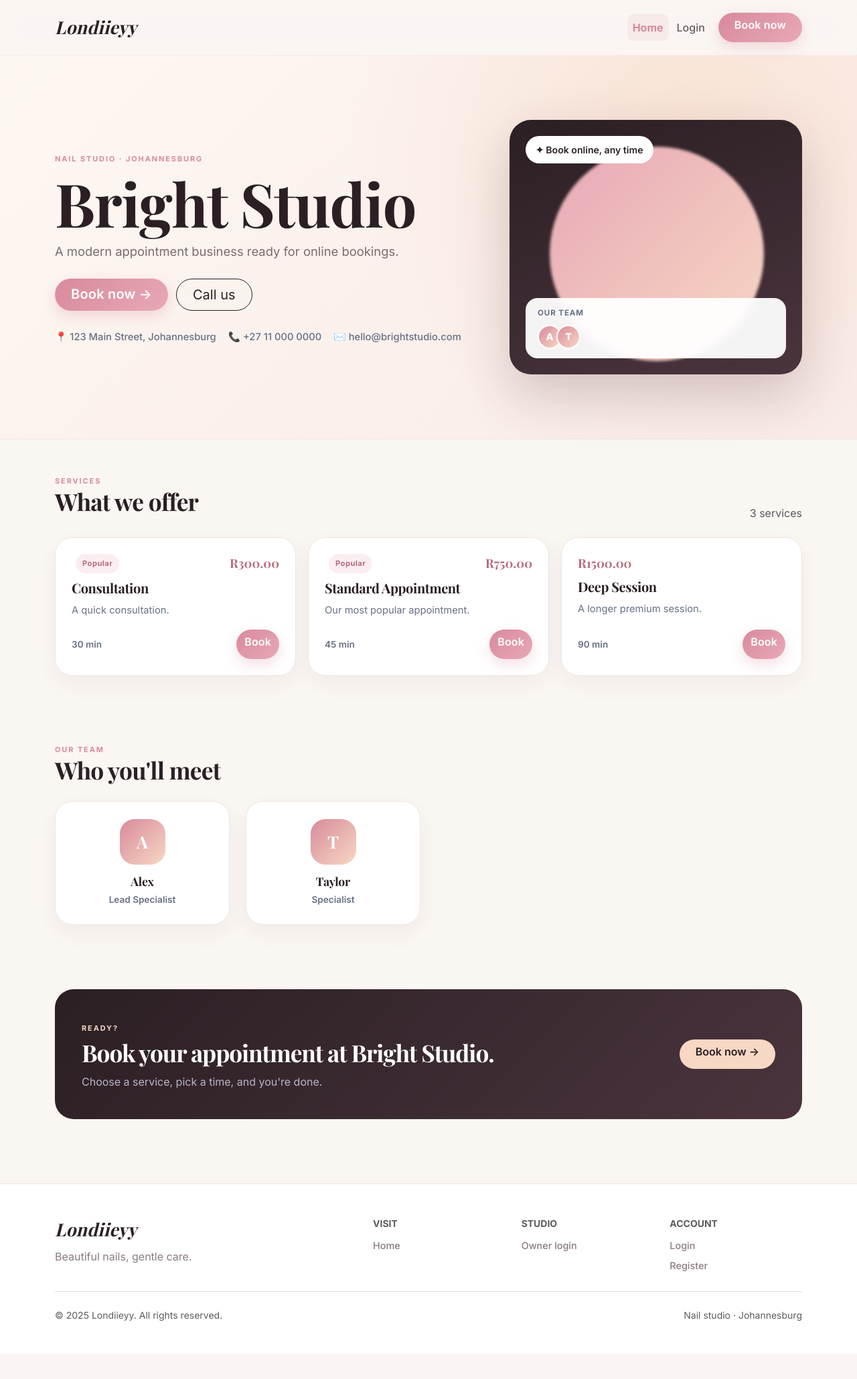
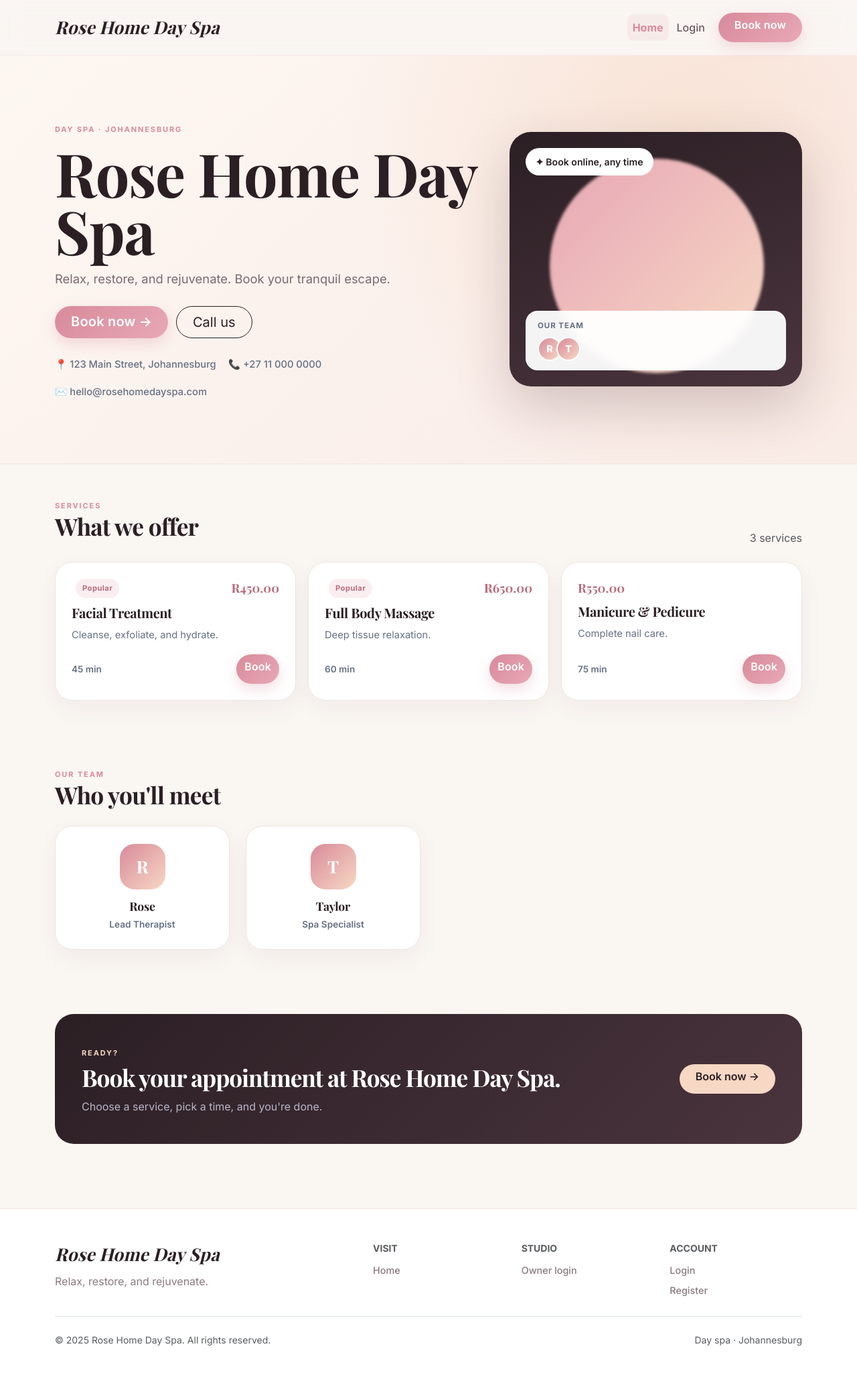
Before and after one commit to Dezmshibe/Rose-Home-Day-Spa, a Flask app: page / in a window 1280 px wide. Shown: the whole page at 67% size. Before the commit the page ends 2022 px from the top, so only its background shows below. Run offline with Flask 3, Linux system fonts and the light colour scheme; parts of the project's set-up code (start-up, migrations or seed data) failed here and were passed over; some web fonts are replaced.

Commit message:
Rebrand to Rose Home Day Spa and update settings

```diff
--- a/app.py
+++ b/app.py
@@ -112,11 +112,11 @@ def get_owned_business():
 
 def reference():
     return "APT-" + secrets.token_hex(4).upper()
+def seed():
+    if User.query.filter_by(username="RoseHome").first():
+        return
 
-
-def seed():
-    if User.query.filter_by(username="Londiieyy").first():
-        return
+    # 1. Create the Admin
     admin = User(
         name="Platform Admin",
         username="admin",
@@ -124,19 +124,51 @@ def seed():
         password_hash=generate_password_hash("admin123"),
         role="platform_admin",
     )
+
+    # 2. Create the Owner (Login: RoseHome / RoseHome123)
     owner = User(
-        name="Londiie",
-        username="Londiieyy",
+        name="Rose Home",
+        username="RoseHome",
         email=None,
-        password_hash=generate_password_hash("Londiieyy123"),
+        password_hash=generate_password_hash("RoseHome123"),
         role="business_owner",
     )
+
     db.session.add_all([admin, owner])
     db.session.flush()
-    business = Business(owner_id=owner.id, name="Bright Studio", slug="bright-studio", category="Beauty",
-                        description="A modern appointment business ready for online bookings.",
-                        email="hello@brightstudio.com", phone="+27 11 000 0000",
-                        address="123 Main Street", city="Johannesburg")
+
+    # 3. Create the Business
+    business = Business(
+        owner_id=owner.id,
+        name="Rose Home Day Spa",
+        slug="rose-home-day-spa",
+        category="Day Spa",
+        description="Relax, restore, and rejuvenate. Book your tranquil escape.",
+        email="hello@rosehomedayspa.com",
+        phone="+27 11 000 0000",
+        address="123 Main Street",
+        city="Johannesburg"
+    )
+    db.session.add(business)
+    db.session.flush()
+
+    # 4. Create the Settings
+    db.session.add(BusinessSetting(business_id=business.id))
+
+    # 5. Create Services tailored to a spa
+    db.session.add_all([
+        Service(business_id=business.id, name="Full Body Massage", description="Deep tissue relaxation.", duration=60, price=650, popular=True),
+        Service(business_id=business.id, name="Facial Treatment", description="Cleanse, exfoliate, and hydrate.", duration=45, price=450, popular=True),
+        Service(business_id=business.id, name="Manicure & Pedicure", description="Complete nail care.", duration=75, price=550),
+    ])
+
+    # 6. Create Staff
+    db.session.add_all([
+        Staff(business_id=business.id, name="Rose", role="Lead Therapist"),
+        Staff(business_id=business.id, name="Taylor", role="Spa Specialist"),
+    ])
+
+    db.session.commit()
     db.session.add(business)
     db.session.flush()
     db.session.add(BusinessSetting(business_id=business.id))
--- a/templates/base.html
+++ b/templates/base.html
@@ -4,7 +4,7 @@
   <meta charset="utf-8">
   <meta name="viewport" content="width=device-width, initial-scale=1, viewport-fit=cover">
   <meta name="theme-color" content="#d88a9a">
-  <title>{% block title %}Londiieyy · Nail Studio{% endblock %}</title>
+  <title>{% block title %}Rose Home Day Spa{% endblock %}</title>
 
   <link href="https://cdn.jsdelivr.net/npm/bootstrap@5.3.3/dist/css/bootstrap.min.css" rel="stylesheet">
 
@@ -22,7 +22,7 @@
       {% if current_user.is_authenticated and current_user.is_business_owner() and current_user.businesses %}
         {{ current_user.businesses[0].name }}
       {% else %}
-        Londiieyy
+        Rose Home Day Spa
       {% endif %}
     </a>
 
@@ -115,10 +115,10 @@
           {% if current_user.is_authenticated and current_user.is_business_owner() and current_user.businesses %}
             {{ current_user.businesses[0].name }}
           {% else %}
-            Londiieyy
+            Rose Home Day Spa
           {% endif %}
         </div>
-        <p class="mb-0">Beautiful nails, gentle care.</p>
+        <p class="mb-0">Relax, restore, and rejuvenate.</p>
       </div>
       <div class="col-md-7">
         <div class="row g-4">
@@ -153,8 +153,8 @@
       </div>
     </div>
     <div class="d-flex flex-column flex-md-row justify-content-between gap-2 mt-4 pt-4 border-top">
-      <small class="text-muted">© 2025 Londiieyy. All rights reserved.</small>
-      <small class="text-muted">Nail studio · Johannesburg</small>
+      <small class="text-muted">© 2025 Rose Home Day Spa. All rights reserved.</small>
+      <small class="text-muted">Day spa · Johannesburg</small>
     </div>
   </div>
 </footer>
--- a/templates/index.html
+++ b/templates/index.html
@@ -21,10 +21,10 @@
   <div class="container py-5">
     <div class="row align-items-center g-5 py-lg-5">
       <div class="col-lg-7">
-        <span class="eyebrow">NAIL STUDIO · JOHANNESBURG</span>
+        <span class="eyebrow">DAY SPA · JOHANNESBURG</span>
         <h1 class="single-hero-title">{{ business.name }}</h1>
         <p class="single-hero-copy">
-  {{ business.description or 'Beautiful nails, gentle care. Book your appointment and let us take it from there.' }}
+  {{ business.description or 'Relax, restore, and rejuvenate. Book your appointment and let us take it from there.' }}
 </p>
 
         <div class="single-hero-actions">
```
